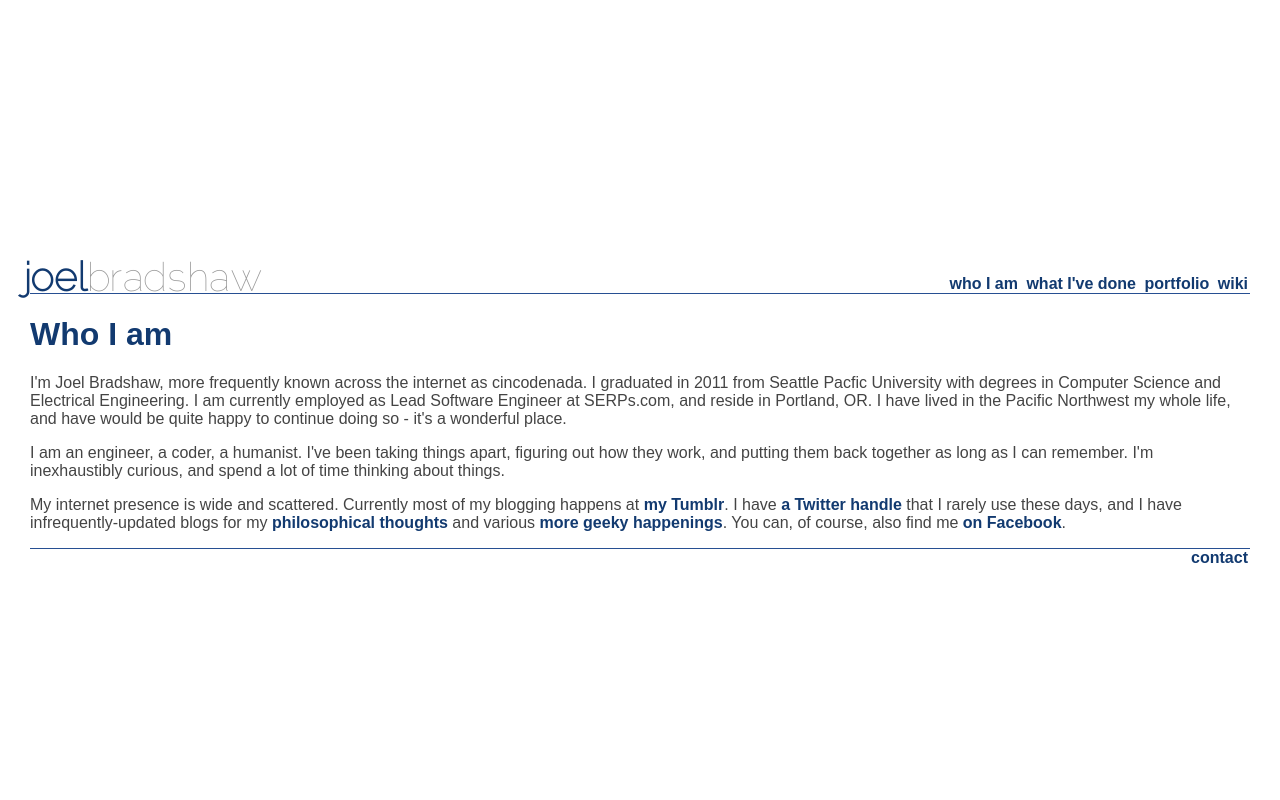
After one commit to cincodenada/portfolio, a PHP site: page /about in a window 1280 px wide. The commit adds this page. Run offline with PHP 8.4, Linux system fonts and the light colour scheme; data that the repository does not hold is empty; some libraries are stand-ins or nearby versions.

Commit message:
A couple stray changes

```diff
--- /dev/null
+++ b/about.php
@@ -0,0 +1,30 @@
+<?php
+    ini_set('display_errors','On');
+    error_reporting(E_ALL);
+?>
+<?php include('inc/header.php') ?>
+<div class="sidebar">
+<h1>Who I am</h1>
+<p>
+I'm Joel Bradshaw, more frequently known across the internet as cincodenada.
+I graduated in 2011 from Seattle Pacfic University with degrees in Computer Science
+and Electrical Engineering.  I am currently employed as Lead Software Engineer at SERPs.com,
+and reside in Portland, OR.  I have lived in the Pacific Northwest my whole life, and have
+would be quite happy to continue doing so - it's a wonderful place.
+</p>
+<p>
+I am an engineer, a coder, a humanist.  I've been taking things apart, figuring out how they
+work, and putting them back together as long as I can remember.  I'm inexhaustibly curious,
+and spend a lot of time thinking about things.
+</p>
+<p>
+My internet presence is wide and scattered.  Currently most of my blogging happens at
+<a href="http://cincodenada.tumblr.com">my Tumblr</a>.  I have
+<a href="http://twitter.com/cincodenada">a Twitter handle</a> that I rarely use these days,
+and I have infrequently-updated blogs for my
+<a href="http://pkconfessional.blogspot.com/">philosophical thoughts</a> and various
+<a href="http://commacommacrash.com/">more geeky happenings</a>.  You can, of course, also
+find me <a href="http://facebook.com/cincodenada">on Facebook</a>.
+</p>
+</div>
+<?php include('inc/footer.php') ?>
--- a/css/style.css
+++ b/css/style.css
@@ -65,6 +65,12 @@ a:hover, a:active {
 a:visited, a:link {
   color: #123a70; }
 
+body {
+  color: #444; }
+
+h1, h2, h3, h4, h5 {
+  color: #123a70; }
+
 /* Specific styles */
 #title_main {
   color: #123a70;
--- a/inc/header.php
+++ b/inc/header.php
@@ -40,7 +40,8 @@
             <nav id="topnav">
                 <?php
                     $pages = array(
-                        'projects' => '/projects',
+                        'who I am' => '/about',
+                        'what I\'ve done' => '/projects',
                         'portfolio' => '/portfolio',
                         'wiki' => '/wiki'
                     );
--- a/scss/style.scss
+++ b/scss/style.scss
@@ -66,6 +66,14 @@ a:visited, a:link {
     color: $primary;
 }
 
+body {
+    color: #444;
+}
+
+h1, h2, h3, h4, h5 {
+    color: $primary;
+}
+
 /* Specific styles */
 #title_main {
     color: $primary;
```
